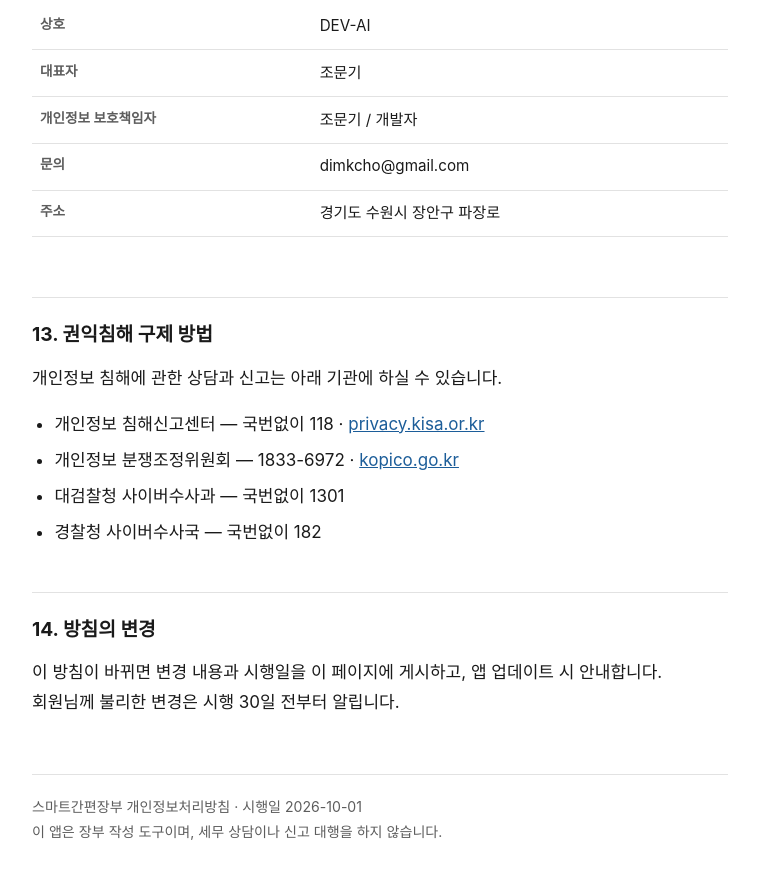
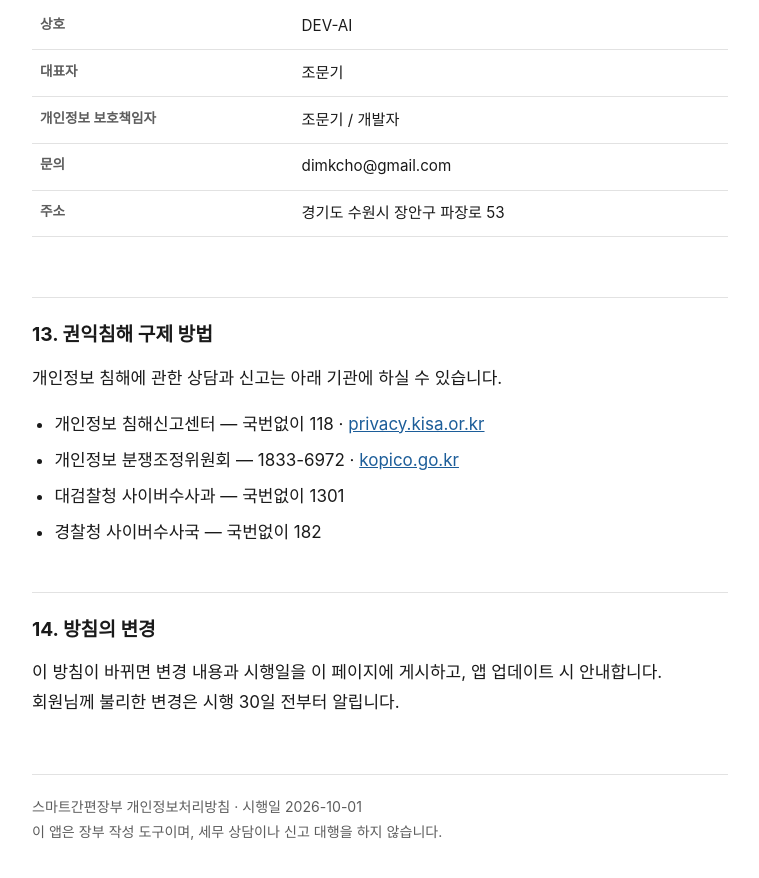
Before and after one commit to dimkcho/dev-ai-privacy, a plain HTML site: page index.html in a window 1280 px wide. Shown: the part 4404-5282 px from the top of the page, without its empty margins (260-1019 px from the left). Drawn offline with Linux system fonts and the light colour scheme.

Commit message:
사업장 주소에 번지를 넣는다
원본(앱 저장소 docs/privacy/index.html)의 변경을 옮긴다.

```diff
--- a/index.html
+++ b/index.html
@@ -207,7 +207,7 @@
     <tr><th>대표자</th><td>조문기</td></tr>
     <tr><th>개인정보 보호책임자</th><td>조문기 / 개발자</td></tr>
     <tr><th>문의</th><td>dimkcho@gmail.com</td></tr>
-    <tr><th>주소</th><td>경기도 수원시 장안구 파장로</td></tr>
+    <tr><th>주소</th><td>경기도 수원시 장안구 파장로 53</td></tr>
   </tbody>
 </table>
 </div>
```
